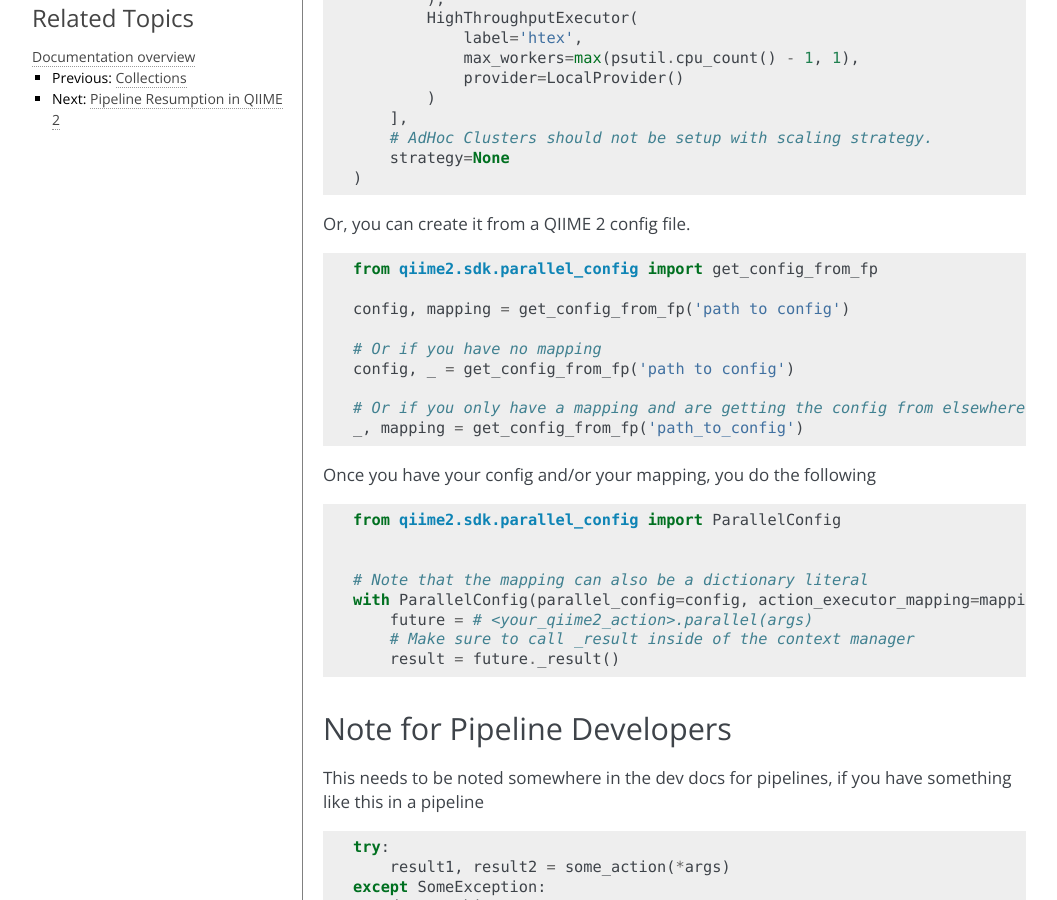
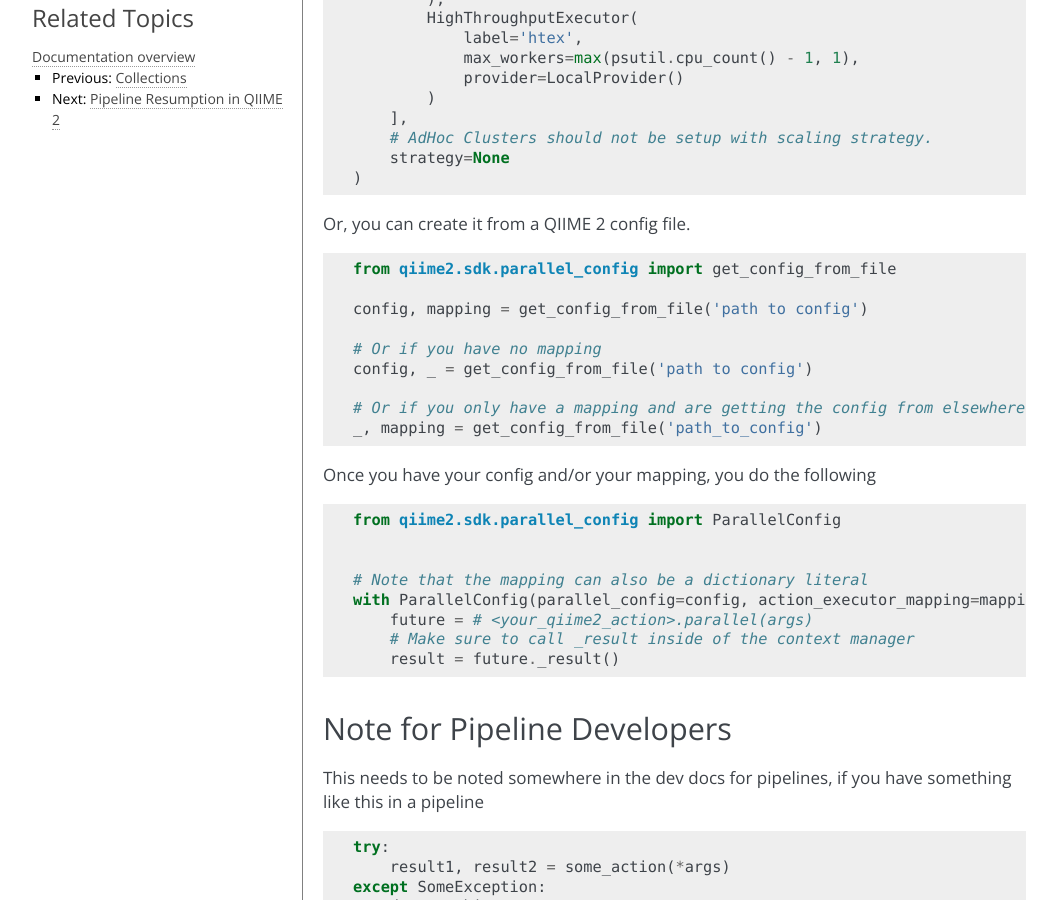
Before and after one commit to qiime2/dev-docs, a Sphinx documentation site: the page built from source/parallel.rst, in a window 1280 px wide and 900 px high, scrolled down 5099 px. Shown: the whole window, without its empty margins (106-1163 px from the left). Built offline with Sphinx 7.4.7, drawn with Linux system fonts in a browser that asks for light colours.

Commit message:
Change name of function

```diff
--- a/source/parallel.rst
+++ b/source/parallel.rst
@@ -233,15 +233,15 @@ Or, you can create it from a QIIME 2 config file.
 
 .. code-block:: Python
 
-    from qiime2.sdk.parallel_config import get_config_from_fp
+    from qiime2.sdk.parallel_config import get_config_from_file
 
-    config, mapping = get_config_from_fp('path to config')
+    config, mapping = get_config_from_file('path to config')
 
     # Or if you have no mapping
-    config, _ = get_config_from_fp('path to config')
+    config, _ = get_config_from_file('path to config')
 
     # Or if you only have a mapping and are getting the config from elsewhere
-    _, mapping = get_config_from_fp('path_to_config')
+    _, mapping = get_config_from_file('path_to_config')
 
 
 Once you have your config and/or your mapping, you do the following
```
